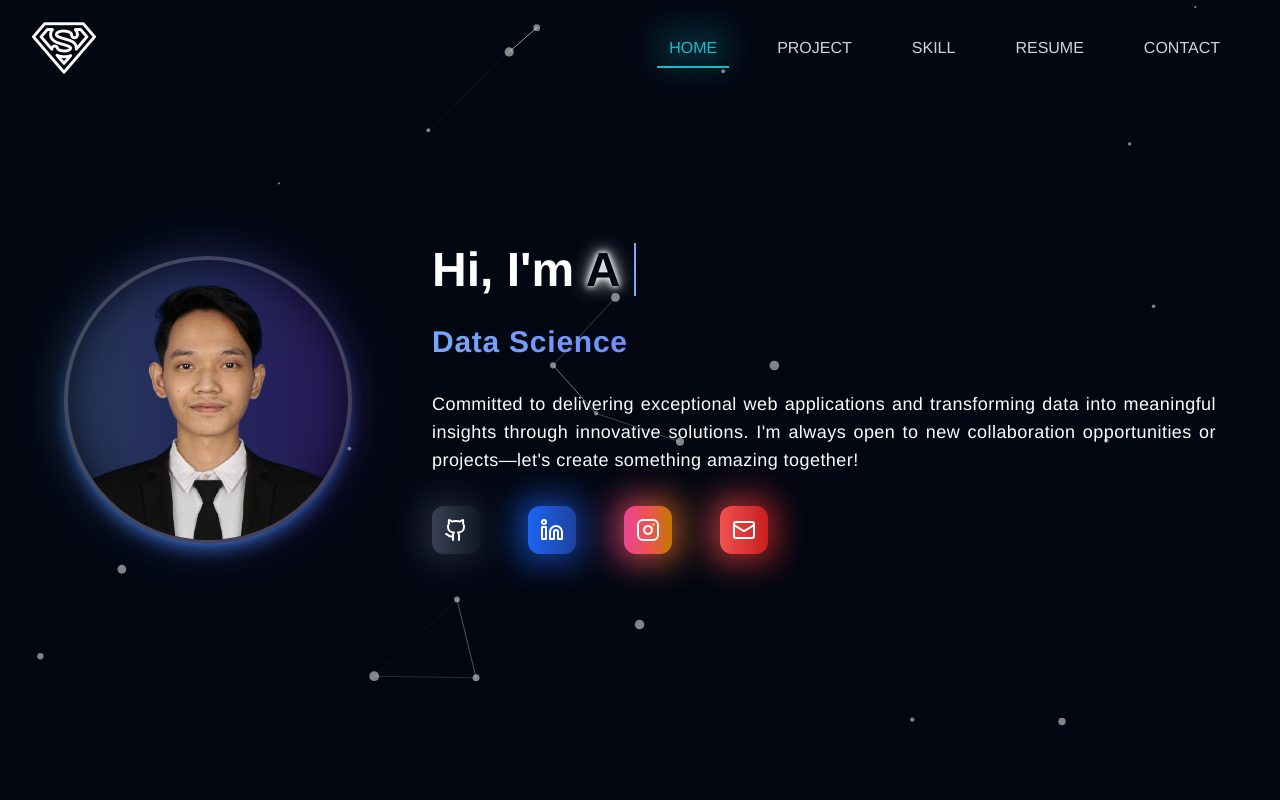
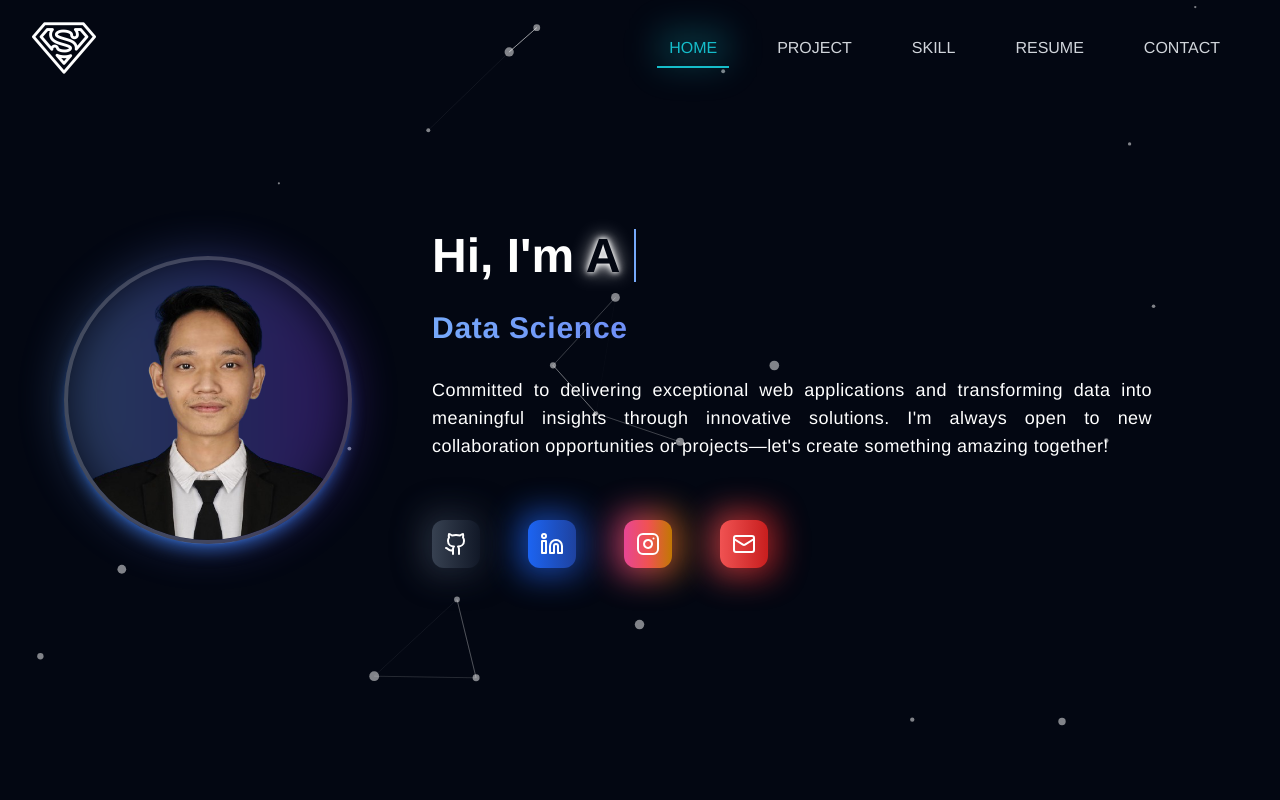
Before and after one commit to ahmadseloabadi/PORTOFOLIO-SELO, a React (Vite) app: page / in a window 1280 px wide. Shown: the top 800 px of the page. Built offline with nearby package versions, Linux system fonts and the light colour scheme.

Commit message:
text layout

```diff
--- a/src/components/Hero.tsx
+++ b/src/components/Hero.tsx
@@ -32,7 +32,7 @@ const Hero = () => {
       shadowColor: "shadow-blue-500/50",
     },
     {
-      title: "Full Stack Web Developer",
+      title: "Full Stack Web",
       gradient: "from-rose-400 via-fuchsia-500 to-indigo-600",
       shadowColor: "shadow-rose-500/50",
     },
--- a/src/components/Tagline.tsx
+++ b/src/components/Tagline.tsx
@@ -47,7 +47,7 @@ const BilingualText: React.FC<BilingualTextProps> = ({
       default:
         return {
           container: "text-lg ",
-          text: "tracking-wide ",
+          text: "tracking-wide md:mr-16 mr-0",
         };
     }
   };
@@ -63,7 +63,7 @@ const BilingualText: React.FC<BilingualTextProps> = ({
     >
       <p
         ref={enRef}
-        className={`absolute  text-center md:text-justify transition-all duration-500 ease-in-out text-white ${
+        className={`absolute break-words  text-center md:text-justify transition-all duration-500 ease-in-out text-white ${
           styles.text
         } ${
           isHovered
@@ -75,7 +75,7 @@ const BilingualText: React.FC<BilingualTextProps> = ({
       </p>
       <p
         ref={idRef}
-        className={`absolute text-center md:text-justify transition-all duration-500 ease-in-out text-white ${
+        className={`absolute break-words text-center md:text-justify transition-all duration-500 ease-in-out text-white ${
           styles.text
         } ${
           isHovered
```
